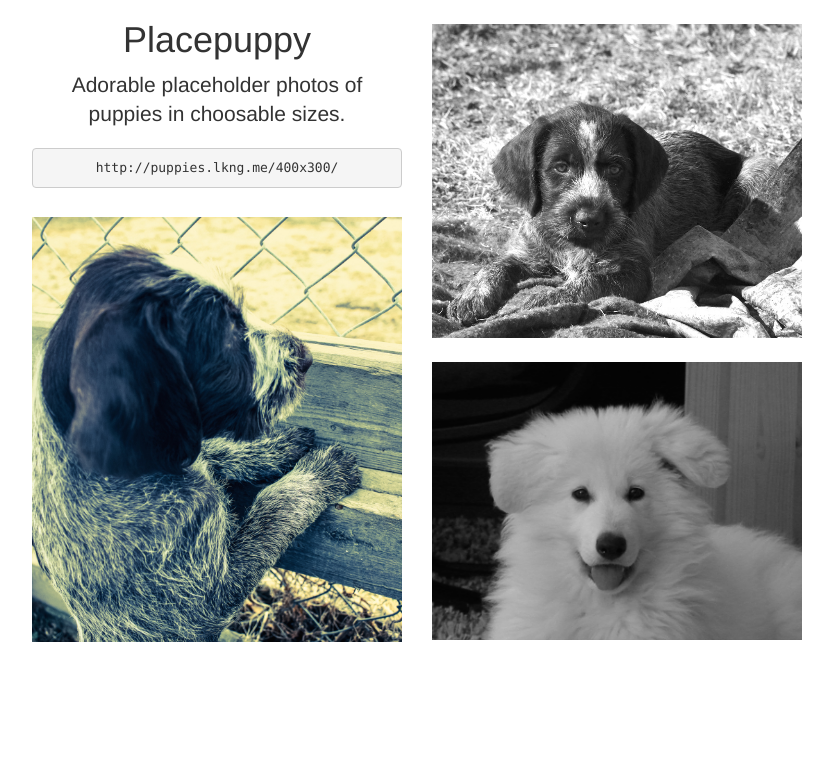
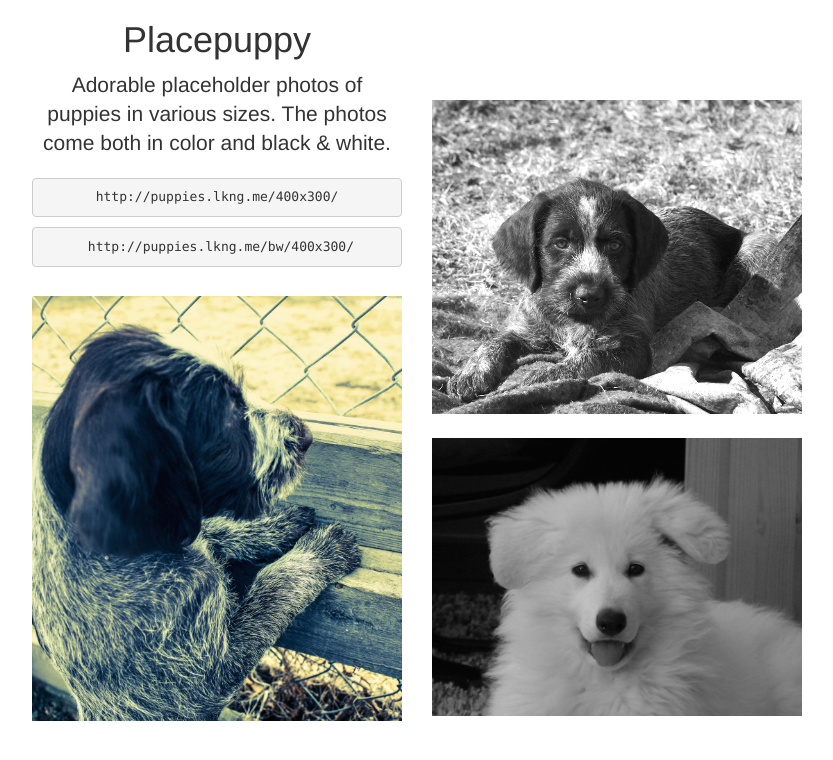
Before and after one commit to agnethesoraa/placepuppy, a Flask app: page / in a window 1280 px wide. Shown: the top 760 px of the page, without its empty margins (223-1056 px from the left). Run offline with Flask 2, Linux system fonts and the light colour scheme; some libraries are stand-ins or nearby versions.

Commit message:
add info about black and white images

```diff
--- a/static/css/main.css
+++ b/static/css/main.css
@@ -1,5 +1,6 @@
 .container{
     max-width: 800px;
+    margin-bottom: 20px;
 }
 
 img{
@@ -10,3 +11,7 @@ img{
 .annie{
     margin-top: 19px;
 }
+
+.picture-column{
+    padding-top: 76px;
+}
--- a/templates/index.html
+++ b/templates/index.html
@@ -11,13 +11,13 @@
         <div class="row">
             <div class="col-sm-6 text-center">
             <h1>Placepuppy</h1>
-            <p class="lead">Adorable placeholder photos of puppies in choosable sizes.</p>
+            <p class="lead">Adorable placeholder photos of puppies in various sizes. The photos come both in color and black & white. </p>
             <pre><code>http://puppies.lkng.me/400x300/</code></pre>
+           <pre> <code>http://puppies.lkng.me/bw/400x300/</code></pre>
+            <img src="/static/images/annie.jpg" class="annie">
+            </div>
+            <div class="col-sm-6 picture-column">
 
-            <img src="/static/images/annie.jpg" class="annie">
-
-            </div>
-            <div class="col-sm-6">
                 <img src="/static/images/vorsteh.jpg">
                 <br/>
                 <img src="/static/images/inko.jpg">
```
